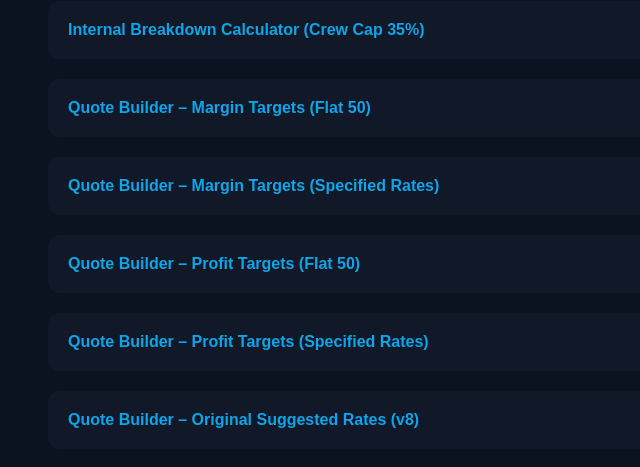
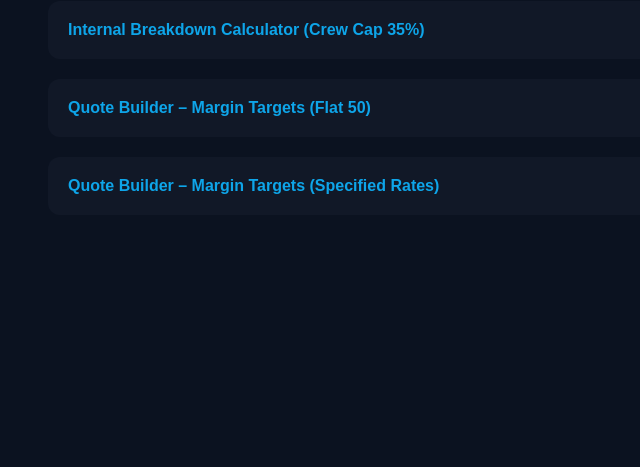
Before and after one commit to kimdale/Lightnation, a plain HTML site: page tools.html in a window 1280 px wide. Shown: the part 127-594 px from the top of the page, without its empty margins (0-640 px from the left). Drawn offline with Linux system fonts and the light colour scheme.

Commit message:
Remove quote builder links from tools.html
Removed multiple quote builder links from the tools page.

```diff
--- a/tools.html
+++ b/tools.html
@@ -50,23 +50,5 @@
   </a>
 </div>
 
-<div class="card">
-  <a href="Quote_Builder_Antigua_ProfitTargets_Flat50.html" target="_blank">
-    Quote Builder – Profit Targets (Flat 50)
-  </a>
-</div>
-
-<div class="card">
-  <a href="Quote_Builder_Antigua_ProfitTargets_SpecifiedRates.html" target="_blank">
-    Quote Builder – Profit Targets (Specified Rates)
-  </a>
-</div>
-
-<div class="card">
-  <a href="Quote_Builder_Internal_XCD_v8_OriginalSuggestedRates_FINAL.html" target="_blank">
-    Quote Builder – Original Suggested Rates (v8)
-  </a>
-</div>
-
 </body>
 </html>
```
